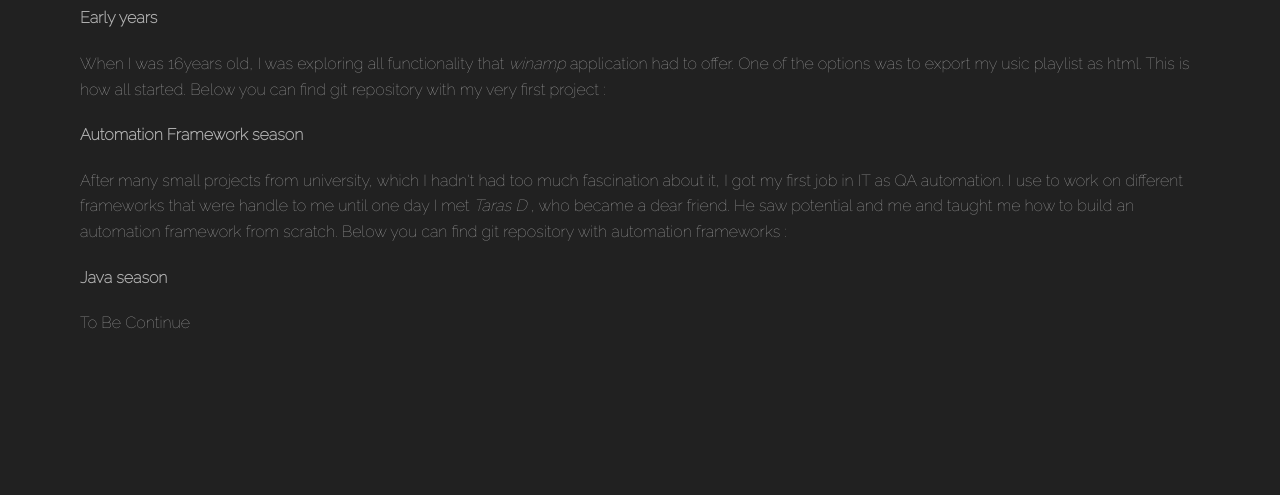
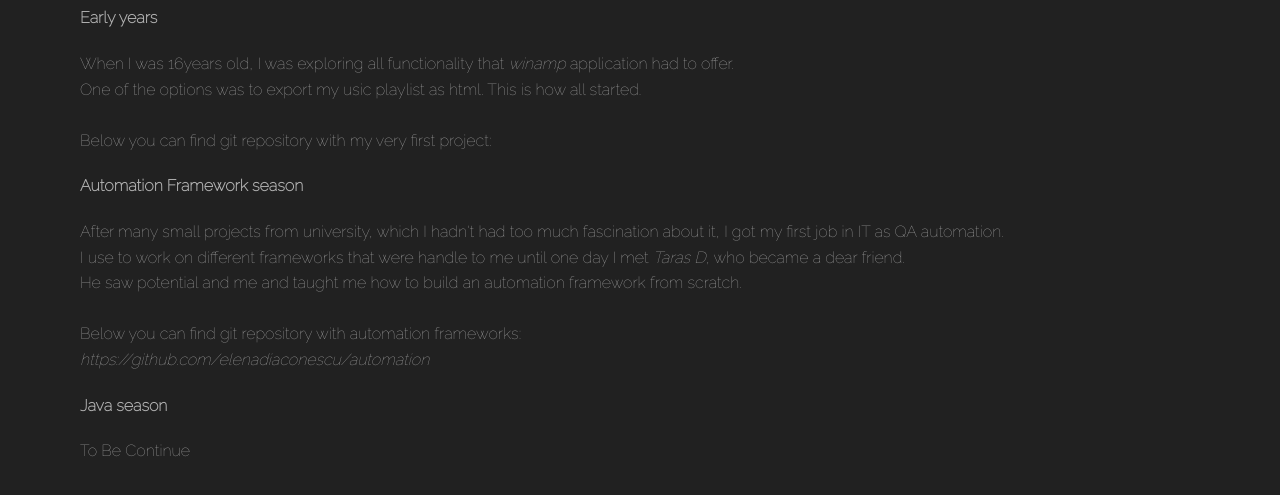
Before and after one commit to elenadiaconescu/frontend, a website: page src/projects.html in a window 1280 px wide. Shown: the part 209-704 px from the top of the page. Drawn offline with Linux system fonts and the light colour scheme.

Commit message:
small text updates

```diff
--- a/src/projects.html
+++ b/src/projects.html
@@ -32,18 +32,19 @@
     <h1>Projects</h1>
     <p><b>Early years</b></p>
     <p>
-        When I was 16years old, I was exploring all functionality that <i>winamp</i> application had to offer.
-        One of the options was to export my usic playlist as html. This is how all started.
-        Below you can find git repository with my very first project :
+        When I was 16years old, I was exploring all functionality that <i>winamp</i> application had to offer.<br>
+        One of the options was to export my usic playlist as html. This is how all started.<br><br>
+        Below you can find git repository with my very first project:<br>
     </p>
 
     <p><b>Automation Framework season</b></p>
     <p>
         After many small projects from university, which I hadn't had too much fascination about it,
-        I got my first job in IT as QA automation. I use to work on different frameworks that were handle to me until
-        one day I met <i>Taras D</i> , who became a dear friend. He saw potential and me and taught me how to build an
-        automation framework from scratch.
-        Below you can find git repository with automation frameworks :
+        I got my first job in IT as QA automation. <br>I use to work on different frameworks that were handle to me until
+        one day I met <i>Taras D</i>, who became a dear friend.<br> He saw potential and me and taught me how to build an
+        automation framework from scratch.<br><br>
+        Below you can find git repository with automation frameworks:<br>
+        <i>https://github.com/elenadiaconescu/automation</i>
     </p>
 
     <p><b>Java season</b></p>
```
Also changed, not shown: src/travels.html (+3 -3 lines).
